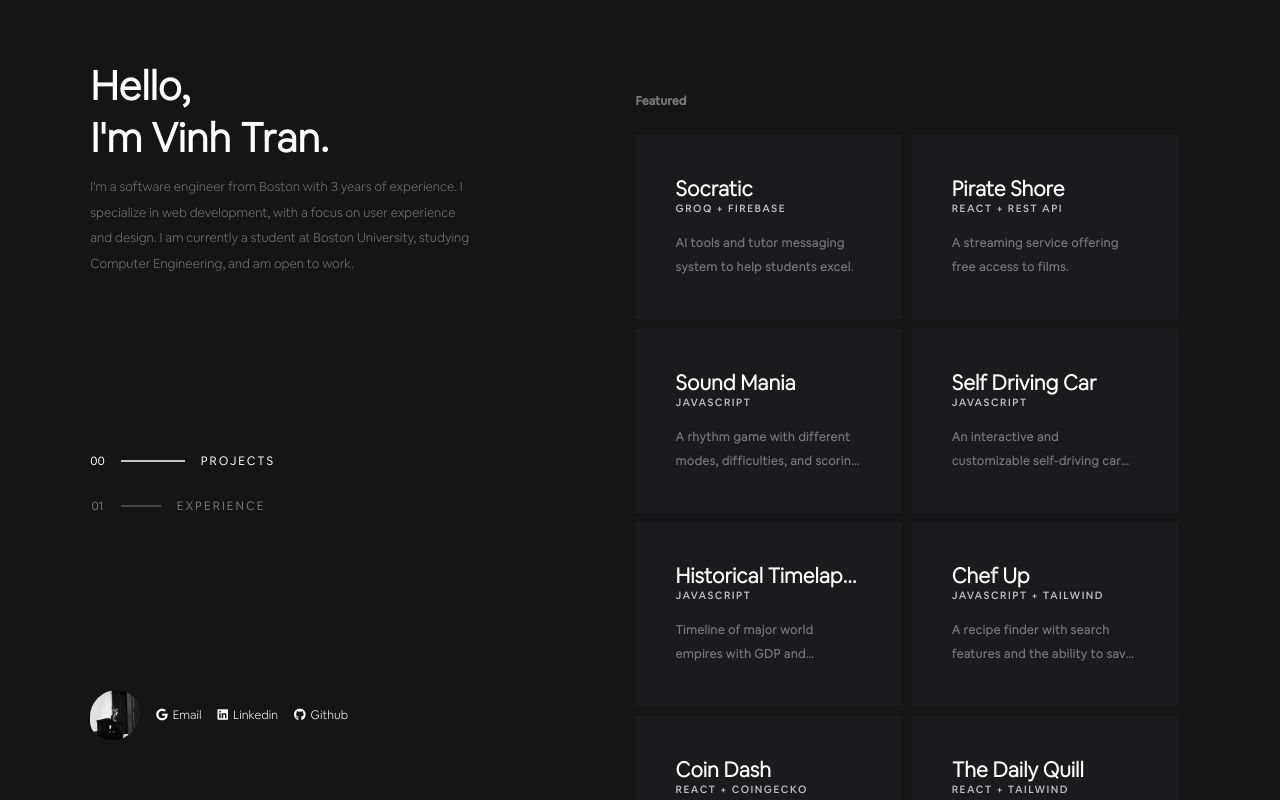
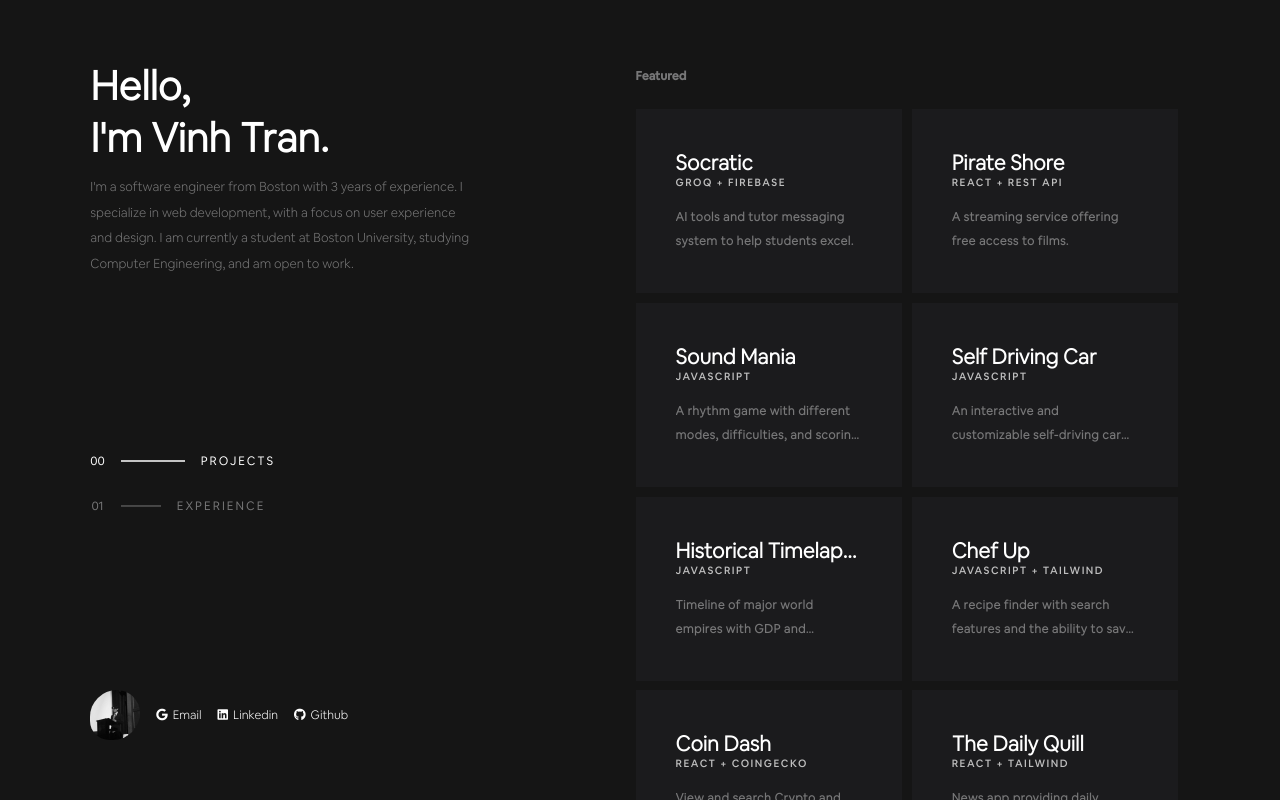
Before and after one commit to v-iinh/portfolio_v2, a React (Create React App) app: page / in a window 1280 px wide. Built offline with nearby package versions, Linux system fonts and the light colour scheme.

Commit message:
fixed title margin

```diff
--- a/src/components/card/Card.css
+++ b/src/components/card/Card.css
@@ -73,6 +73,10 @@
 }
 
 @media (min-width: 993px) {
+  .pages_section:first-of-type .title {
+    margin: 0 0 1rem 0;
+  }
+
   .box_container_full {
     width: 100%;
   }
```
